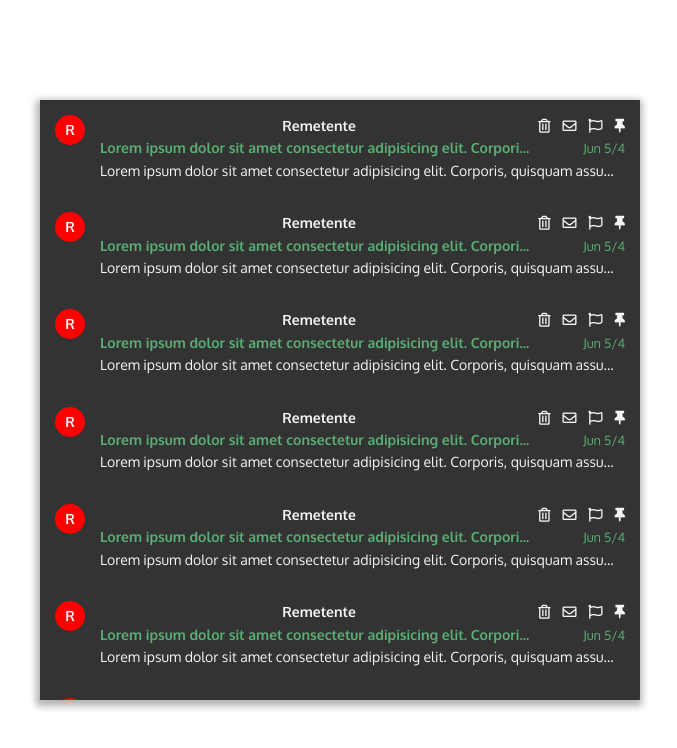
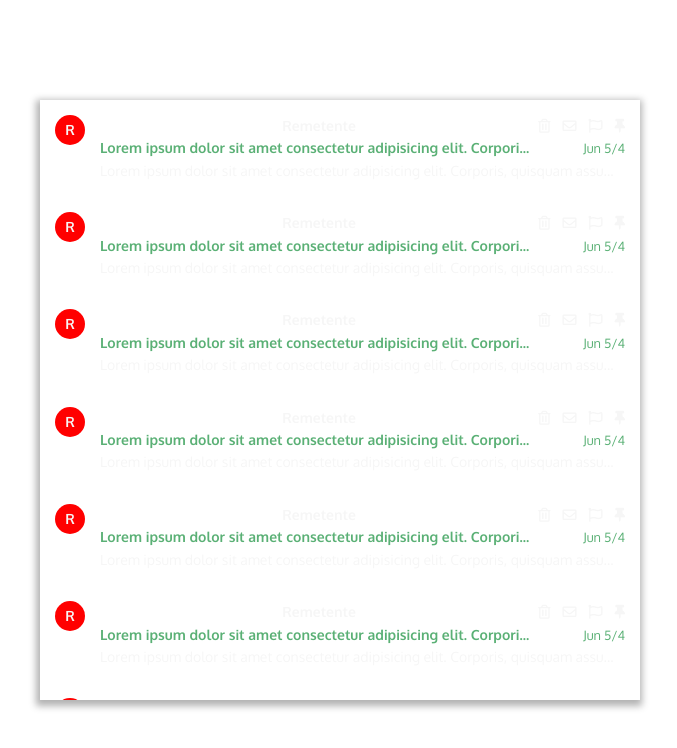
Before and after one commit to msfern/encontact-challenge, a React (Create React App) app: page / in a window 1280 px wide. Shown: the top 748 px of the page, without its empty margins (300-977 px from the left). Built offline with nearby package versions, Linux system fonts and the light colour scheme.

Commit message:
Remove background color from List

```diff
--- a/src/components/List/style.css
+++ b/src/components/List/style.css
@@ -3,7 +3,6 @@
   max-width: 600px;
   height: 100%;
   width: 100%;
-  background-color: var(--item);
   position: absolute;
   top: 50%;
   left: 50%;
```
